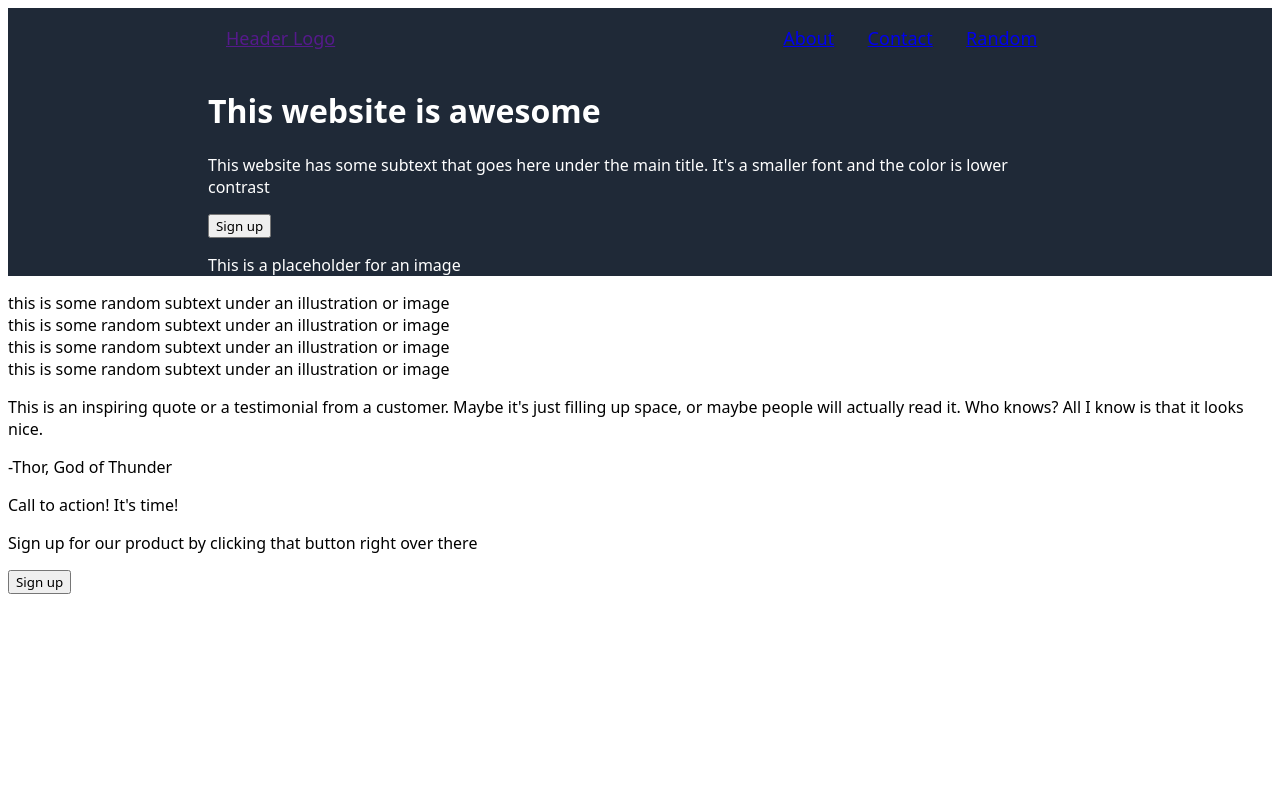
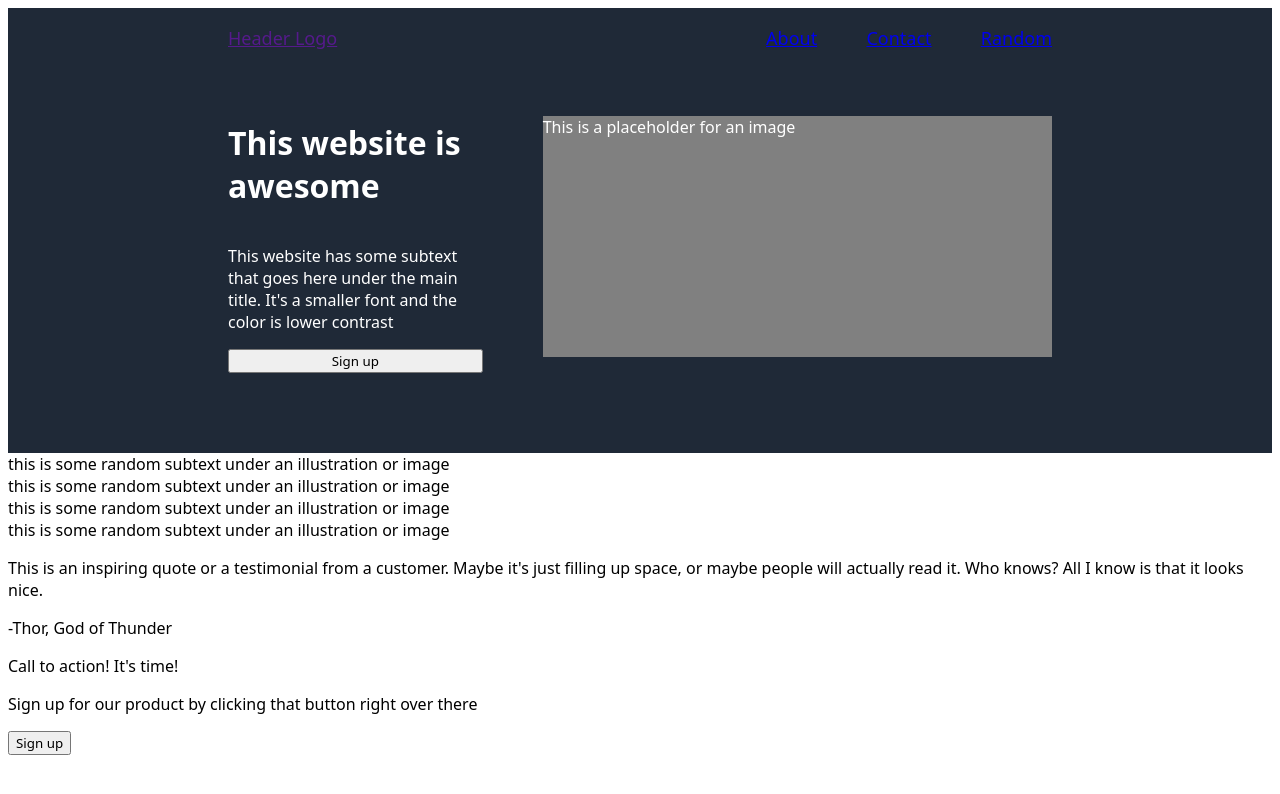
Before and after one commit to BP-no/The-Odin-Project-Website-Landing-Page, a plain HTML site: page index.html in a window 1280 px wide. Drawn offline with Linux system fonts and the light colour scheme.

Commit message:
formatted and started arranging content in main section except from the left column

```diff
--- a/style.css
+++ b/style.css
@@ -11,21 +11,45 @@
 .mainsectcontent {
     margin-right: 200px;
     margin-left: 200px;
+    padding-top: 18px;
+    padding-right: 20px;
+    padding-left: 20px;
+    padding-bottom: 30px;
 }
 
 .headerbar {
     font-size: 18px;
     display: flex;
     justify-content: space-around;
-    padding: 18px;
 }
 
 .homebarspacer {
     display: flex;
     flex: 3 1 0;
 }
+
 .headercontent {
     display: flex;
-    justify-content: space-around;
+    justify-content: space-between;
     flex: 2 1 0;
 }
+
+.section1 {
+    display: flex;
+    margin-top: 50px;
+    margin-bottom: 50px;
+}
+
+.section1A {
+    display: flex;
+    flex-direction: column;
+    flex: 1 1 0;
+    margin-right: 60px;
+}
+
+.imgplaceholder {
+    display: flex;
+    text-align: center;
+    flex: 2 1 0;
+    background-color: gray;
+}
```
